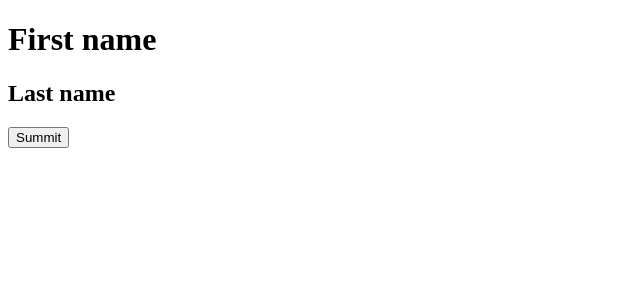
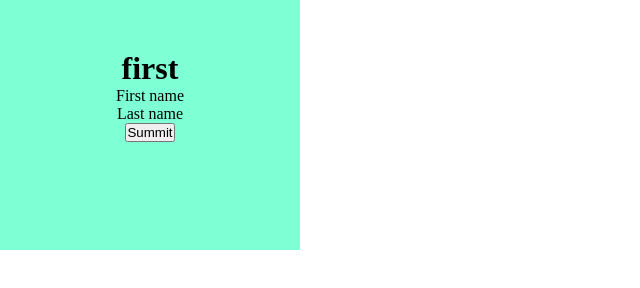
Before and after one commit to Haroon1993/Log-in, a plain HTML site: page index.html in a window 1280 px wide. Shown: the whole page, without its empty margins (0-640 px from the left). Drawn offline with Linux system fonts and the light colour scheme.

Commit message:
therd one

```diff
--- a/index.html
+++ b/index.html
@@ -1,13 +1,17 @@
 <!DOCTYPE html>
 <html lang="en">
-<head>
+<head><link rel="stylesheet" href="style.css">
     <meta charset="UTF-8">
     <meta name="viewport" content="width=device-width, initial-scale=1.0">
     <title>Document</title>
 </head>
 <body>
-    <h1>First name</h1>
-    <h2>Last name</h2>
+    <div class="first"><h1>first</h1>
+        <ol>
+    <li>First name</li>
+    <li>Last name</li>
     <button>Summit</button>
+</ol>
+</div>
 </body>
 </html>
--- /dev/null
+++ b/style.css
@@ -0,0 +1,14 @@
+*{
+    padding: 0;
+    margin: 0;
+    list-style: none;
+    box-sizing: border-box;
+}
+.first{
+    padding: 50px;
+    height: 250px;
+    width: 300px;
+    background-color: aquamarine;
+    text-align: center;
+    justify-content: center;
+}
```
